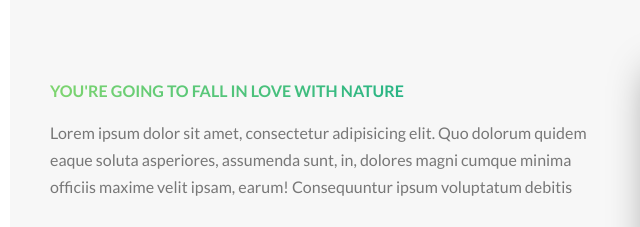
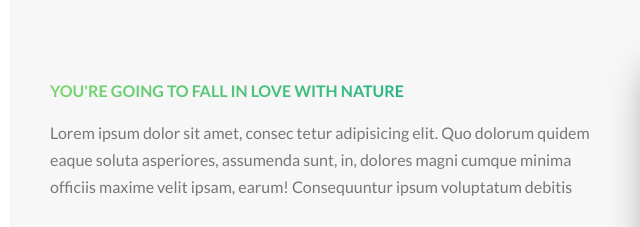
Before and after one commit to uranmerovci/natours.git.io, a plain HTML site: page index.html in a window 1280 px wide. Shown: the part 943-1170 px from the top of the page, 20-660 px from the left. Drawn offline with Linux system fonts and the light colour scheme.

Commit message:
testing new details

```diff
--- a/index.html
+++ b/index.html
@@ -38,7 +38,7 @@
                             You're going to fall in love with nature
                         </h3>
                         <p class="paragraph">
-                            Lorem ipsum dolor sit amet, consectetur adipisicing elit. Quo dolorum quidem eaque soluta asperiores, assumenda sunt, in, dolores magni cumque minima officiis maxime velit ipsam, earum! Consequuntur ipsum voluptatum debitis
+                            Lorem ipsum dolor sit amet, consec tetur adipisicing elit. Quo dolorum quidem eaque soluta asperiores, assumenda sunt, in, dolores magni cumque minima officiis maxime velit ipsam, earum! Consequuntur ipsum voluptatum debitis
                         </p>
                         <h3 class="heading-tertiary u-margin-bottom-small">
                             Live adventure like you never have
```
